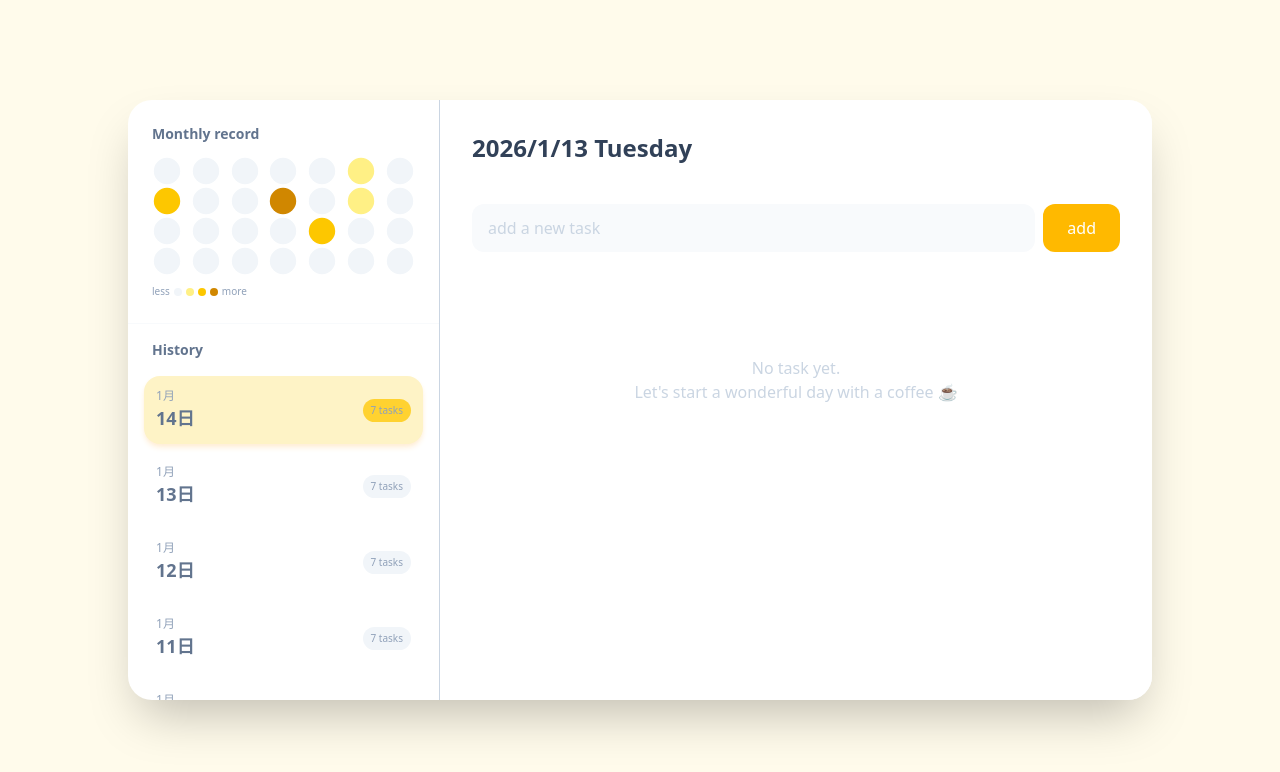
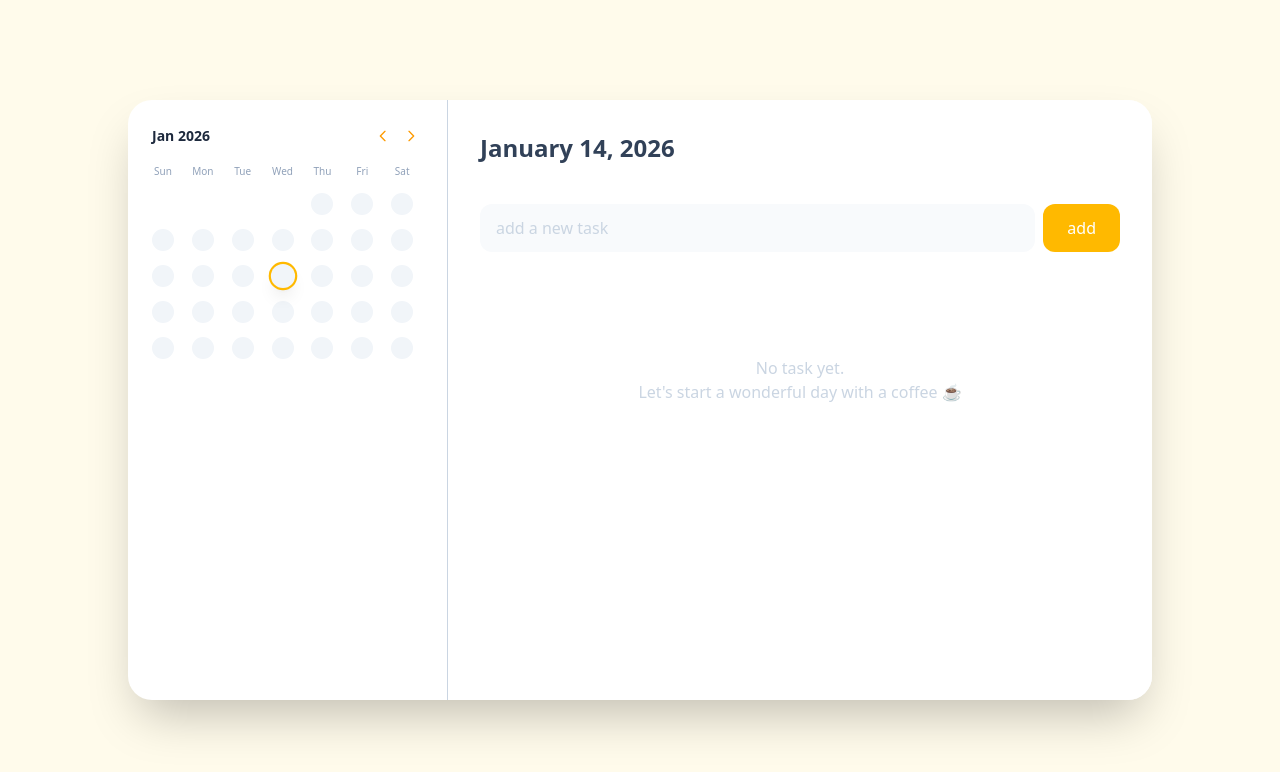
Before and after one commit to Li-Suqi/todo-app, a React (Vite) app: page / in a window 1280 px wide. Shown: the top 772 px of the page. Built offline with nearby package versions, Linux system fonts and the light colour scheme.

Commit message:
feat: complete logic for heatmap and datelist

```diff
--- a/src/App.jsx
+++ b/src/App.jsx
@@ -4,8 +4,10 @@ import LayoutContainer from "./layouts/LayoutContainer";
 import MainBox from "./components/MainBox";
 import SideBar from "./components/Sidebar";
 import TodoMain from "./components/TodoMain";
+import { formatLocalDate } from "./utils";
 
 const App = () => {
+  const [selectedDate, setSelectedDate] = useState(formatLocalDate(new Date()));
   // initialization: read todos from localStorage
   const [todos, setTodos] = useState(() => {
     const savedTodos = localStorage.getItem("my_todo_list");
@@ -22,7 +24,7 @@ const App = () => {
       id: Date.now().toString(),
       text: text,
       completed: false,
-      date: new Date().toISOString().split("T")[0], //get YYYY-MM-DD of today
+      date: selectedDate, //use YYYY-MM-DD of selectedDate
       createdAt: Date.now(),
     };
     setTodos([newTodo, ...todos]);
@@ -46,13 +48,21 @@ const App = () => {
     );
   };
 
+  // only show filtered todos in TodoMain
+  const filteredTodos = todos.filter((t) => t.date === selectedDate);
+
   return (
     <>
       <LayoutContainer>
         <MainBox>
-          <SideBar />
+          <SideBar
+            todos={todos}
+            selectedDate={selectedDate}
+            setSelectedDate={setSelectedDate}
+          />
           <TodoMain
-            todos={todos}
+            todos={filteredTodos}
+            selectedDate={selectedDate}
             addTodo={addTodo}
             toggleTodo={toggleTodo}
             deleteTodo={deleteTodo}
--- a/src/components/DateList.jsx
+++ b/src/components/DateList.jsx
@@ -1,52 +1,52 @@
 import React from "react";
 
-const DateList = () => {
-  // 模拟最近10天的日期
-  const dates = Array.from({ length: 10 }).map((_, i) => {
-    const d = new Date();
-    d.setDate(d.getDate() - i);
-    return {
-      fullDate: d.toLocaleDateString(),
-      day: d.getDate(),
-      month: d.getMonth() + 1,
-      isToday: i === 0,
-    };
-  });
+const DateList = ({ todos, selectedDate, setSelectedDate }) => {
+  const datesWithTasks = [...new Set(todos.map((todo) => todo.date))]
+    .sort()
+    .reverse();
+
+  const recentDates = datesWithTasks.slice(0, 7);
 
   return (
     <div className="flex-1 overflow-y-auto p-4 custom-scrollbar">
-      <h3 className="text-sm font-semibold text-slate-500 mb-4 px-2">
-        History
-      </h3>
+      <div className="space-y-2">
+        {recentDates.map((date) => {
+          // task number
+          const dayTasks = todos.filter((t) => t.date === date);
+          const count = dayTasks.length;
 
-      <div className="space-y-2">
-        {dates.map((item, i) => (
-          <div
-            key={i}
-            className={`group p-3 rounded-2xl cursor-pointer transition-all ${
-              item.isToday
-                ? "bg-amber-100 text-slate-500 shadow-md shadow-orange-100"
-                : "hover:bg-slate-50 text-slate-500"
-            }`}
-          >
-            <div className="flex justify-between items-center">
-              <div>
-                <p className="text-xs text-slate-400">{item.month}月</p>
-                <p className="text-lg font-bold">{item.day}日</p>
+          const day = date.split("-")[2];
+          const isSelected = date === selectedDate;
+          return (
+            <div
+              key={date}
+              onClick={() => setSelectedDate(date)}
+              className={`flex items-center justify-between p-4 rounded-2xl cursor-pointer transition-all group
+                  ${
+                    isSelected
+                      ? "bg-amber-50 border-amber-200 shadow-sm" // selected
+                      : "bg-slate-50/50 border-transparent hover:border-amber-100" // normal and hover
+                  }
+                  border
+                `}
+            >
+              <div className="flex items-baseline gap-1">
+                <span className="text-slate-400 text-xs">
+                  {new Date(date).toLocaleDateString("en-US", {
+                    month: "short",
+                  })}
+                </span>
+                <span className="text-slate-700 font-bold text-lg">
+                  {parseInt(day)}
+                </span>
               </div>
-              {/* 右侧的小数字，显示当天任务数 */}
-              <span
-                className={`text-[10px] px-2 py-1 rounded-full ${
-                  item.isToday
-                    ? "bg-amber-300 text-slate-400"
-                    : "bg-slate-100 text-slate-400"
-                }`}
-              >
-                7 tasks
-              </span>
+
+              <div className="bg-amber-100/50 text-amber-600 px-3 py-1 rounded-full text-xs font-medium">
+                {count} tasks
+              </div>
             </div>
-          </div>
-        ))}
+          );
+        })}
       </div>
     </div>
   );
--- a/src/components/Heatmap.jsx
+++ b/src/components/Heatmap.jsx
@@ -1,42 +1,109 @@
 import React from "react";
 
-const Heatmap = () => {
-  // 28 days data
-  // 以后这里会根据 localStorage 里的完成情况来计算颜色
-  const tiles = Array.from({ length: 28 });
+const Heatmap = ({
+  currentMonthDays,
+  changeMonth,
+  todos,
+  getLevelClass,
+  selectedDate,
+  setSelectedDate,
+  viewDate,
+}) => {
+  // get weekday of 1st of the month
+  const firstDayOfMonth = new Date(
+    viewDate.getFullYear(),
+    viewDate.getMonth(),
+    1
+  ).getDay(); // get the day of the week
+
+  // null array as placeholders
+  const blanks = Array(firstDayOfMonth).fill(null);
 
   return (
-    <div className="p-6 border-b border-slate-50">
-      <h3 className="text-sm font-semibold text-slate-500 mb-4">
-        Monthly record
-      </h3>
+    <div className="p-6">
+      <div className="flex items-center justify-between mb-4">
+        <h3 className="text-slate-800 font-bold text-sm">
+          {viewDate.toLocaleDateString("en-US", {
+            month: "short",
+            year: "numeric",
+          })}
+        </h3>
+        <div className="flex gap-1">
+          <button
+            onClick={() => changeMonth(-1)}
+            className="p-1 hover: text-amber-500"
+          >
+            <svg
+              xmlns="http://www.w3.org/2000/svg"
+              className="h-4 w-4"
+              fill="none"
+              viewBox="0 0 24 24"
+              stroke="currentColor"
+            >
+              <path
+                strokeLinecap="round"
+                strokeLinejoin="round"
+                strokeWidth={2}
+                d="M15 19l-7-7 7-7"
+              />
+            </svg>
+          </button>
+          <button
+            onClick={() => changeMonth(1)}
+            className="p-1 hover: text-amber-500"
+          >
+            <svg
+              xmlns="http://www.w3.org/2000/svg"
+              className="h-4 w-4"
+              fill="none"
+              viewBox="0 0 24 24"
+              stroke="currentColor"
+            >
+              <path
+                strokeLinecap="round"
+                strokeLinejoin="round"
+                strokeWidth={2}
+                d="M9 5l7 7-7 7"
+              />
+            </svg>
+          </button>
+        </div>
+      </div>
 
-      {/* grids of sever-column */}
       <div className="grid grid-cols-7 gap-2">
-        {tiles.map((_, i) => {
-          // different shadows of color
-          let bgColor = "bg-slate-100"; // grey as default
-          if (i === 5 || i === 12) bgColor = "bg-yellow-200";
-          if (i === 7 || i === 18) bgColor = "bg-yellow-400";
-          if (i === 10) bgColor = "bg-yellow-600";
-
+        {/* header from sun to mon */}
+        {["Sun", "Mon", "Tue", "Wed", "Thu", "Fri", "Sat"].map((wd) => (
+          <div
+            key={wd}
+            className="text-[10px] text-slate-400 text-center font-medium w-5.5"
+          >
+            {wd}
+          </div>
+        ))}
+        {/* heatmap of this month */}
+        {/* blank placeholders */}
+        {blanks.map((_, i) => (
+          <div key={`blank-${i}`} className="w-5.5 h-5.5"></div>
+        ))}
+        {/* real date dots */}
+        {currentMonthDays.map((day) => {
+          const isSelected = day === selectedDate;
           return (
             <div
-              key={i}
-              className={`w-5.5 h-5.5 mx-auto aspect-square rounded-full ${bgColor} transition-all hover:ring-2 hover:ring-amber-200 cursor-pointer scale-120`}
-              title={`${i + 1} th day`}
+              key={day}
+              title={day} // hover to show date
+              onClick={() => setSelectedDate(day)}
+              className={`w-5.5 h-5.5 mt-1.5 rounded-full transition-all duration-300  cursor-pointer ${getLevelClass(
+                day,
+                todos
+              )} ${
+                isSelected
+                  ? "ring-2 ring-amber-400 scale-110 shadow-lg" // selected
+                  : "hover:ring-2 hover:ring-amber-200 hover:scale-110" // hover
+              }`}
             />
           );
         })}
-      </div>
-
-      <div className="flex items-center gap-1 mt-3 text-[10px] text-slate-400">
-        <span>less</span>
-        <div className="w-2 h-2 bg-slate-100 rounded-sm"></div>
-        <div className="w-2 h-2 bg-yellow-200 rounded-sm"></div>
-        <div className="w-2 h-2 bg-yellow-400 rounded-sm"></div>
-        <div className="w-2 h-2 bg-yellow-600 rounded-sm"></div>
-        <span>more</span>
       </div>
     </div>
   );
--- a/src/components/Sidebar.jsx
+++ b/src/components/Sidebar.jsx
@@ -1,12 +1,64 @@
-import React from "react";
+import React, { useState } from "react";
 import Heatmap from "./Heatmap";
 import DataList from "./DateList";
+import { formatLocalDate } from "../utils";
 
-const Sidebar = () => {
+const Sidebar = ({ todos, selectedDate, setSelectedDate }) => {
+  const [viewDate, setViewDate] = useState(new Date()); // current month on the top of sidebar, today default
+
+  const changeMonth = (offset) => {
+    // offset: last month: -1; next month: 1, this month: 0
+    const newDate = new Date(
+      viewDate.getFullYear(),
+      viewDate.getMonth() + offset,
+      1 // the 1st day
+    );
+    setViewDate(newDate);
+  };
+
+  const getDaysInMonth = (date) => {
+    const year = date.getFullYear();
+    const month = date.getMonth();
+
+    // the 0st day of next month is the last of this month
+    const lastDay = new Date(year, month + 1, 0).getDate();
+
+    const days = [];
+    for (let i = 1; i <= lastDay; i++) {
+      const day = new Date(year, month, i);
+      const dateString = formatLocalDate(day); // format: YYYY-MM-DD
+      days.push(dateString);
+    }
+    return days;
+  };
+
+  const currentMonthDays = getDaysInMonth(viewDate);
+
+  const getLevelClass = (date, todos) => {
+    const count = todos.filter((t) => t.date === date && t.completed).length;
+
+    if (count === 0) return "bg-slate-100";
+    if (count >= 1 && count <= 2) return "bg-amber-200";
+    if (count >= 3 && count <= 4) return "bg-amber-400";
+    return "bg-amber-500";
+  };
+
   return (
-    <aside className="w-78 border-r border-slate-300 flex flex-col">
-      <Heatmap></Heatmap>
-      <DataList></DataList>
+    <aside className="w-80 border-r border-slate-300 flex flex-col">
+      <Heatmap
+        currentMonthDays={currentMonthDays}
+        changeMonth={changeMonth}
+        todos={todos}
+        getLevelClass={getLevelClass}
+        setSelectedDate={setSelectedDate}
+        selectedDate={selectedDate}
+        viewDate={viewDate}
+      />
+      <DataList
+        todos={todos}
+        selectedDate={selectedDate}
+        setSelectedDate={setSelectedDate}
+      />
     </aside>
   );
 };
--- a/src/components/TodoMain.jsx
+++ b/src/components/TodoMain.jsx
@@ -1,7 +1,14 @@
 import React, { useState } from "react";
 import TodoItem from "./TodoItem";
 
-const TodoMain = ({ todos, addTodo, toggleTodo, deleteTodo, updateTodo }) => {
+const TodoMain = ({
+  todos,
+  addTodo,
+  toggleTodo,
+  deleteTodo,
+  updateTodo,
+  selectedDate,
+}) => {
   const [inputValue, setInputValue] = useState("");
 
   const handleSubmit = (e) => {
@@ -17,7 +24,11 @@ const TodoMain = ({ todos, addTodo, toggleTodo, deleteTodo, updateTodo }) => {
       {/* header: show date */}
       <header className="p-8 pb-4">
         <h1 className="text-2xl font-semibold text-slate-700">
-          2026/1/13 Tuesday
+          {new Date(selectedDate).toLocaleDateString("en-US", {
+            month: "long",
+            day: "numeric",
+            year: "numeric",
+          })}
         </h1>
       </header>
 
--- /dev/null
+++ b/src/utils.js
@@ -0,0 +1,6 @@
+export const formatLocalDate = (date) => {
+  const y = date.getFullYear();
+  const m = String(date.getMonth() + 1).padStart(2, "0");
+  const d = String(date.getDate()).padStart(2, "0");
+  return `${y}-${m}-${d}`;
+};
```
